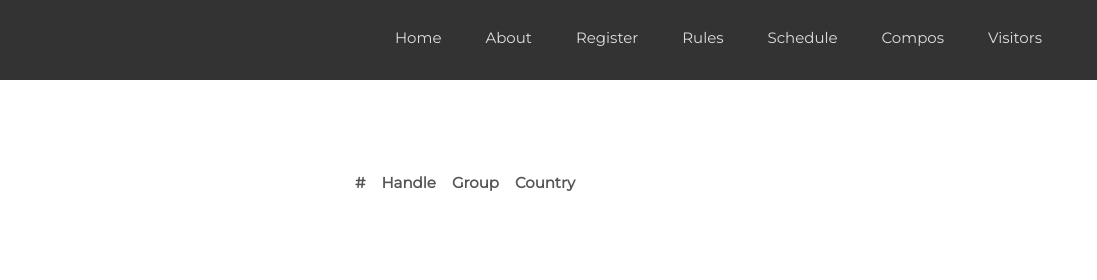
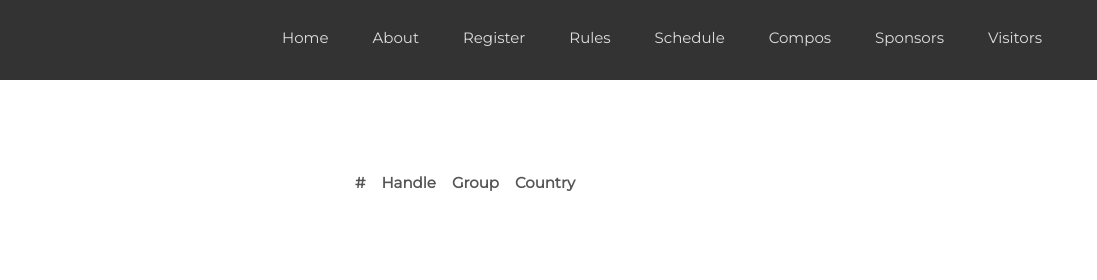
Before and after one commit to MrTimpi/edison, a website: page public/visitors-template.html in a window 1280 px wide. Shown: the top 280 px of the page, 183-1280 px from the left. Drawn offline with Linux system fonts and the light colour scheme.

Commit message:
fixed visitors menu having the sponsors link

```diff
--- a/public/visitors-template.html
+++ b/public/visitors-template.html
@@ -67,6 +67,8 @@
                                             <li><a class="smooth-scroll" href="./index.html#rules">Rules</a></li>
                                             <li><a class="smooth-scroll" href="./index.html#happen">Schedule</a></li>
                                             <li><a class="smooth-scroll" href="./index.html#compos">Compos</a></li>
+                                            <li><a class="smooth-scroll" href="#sponsors">Sponsors</a></li>
+
                                             <li><a class="smooth-scroll" href="./visitors.html">Visitors</a></li>
                                         </ul>
                                     </nav>
@@ -90,6 +92,8 @@
                                             <li><a class="smooth-scroll" href="./index.html#rules">Rules</a></li>
                                             <li><a class="smooth-scroll" href="./index.html#happen">Schedule</a></li>
                                             <li><a class="smooth-scroll" href="./index.html#compos">Compos</a></li>
+                                            <li><a class="smooth-scroll" href="./index.html#sponsors">Sponsors</a></li>
+
                                             <li><a class="smooth-scroll" href="./visitors.html">Visitors</a></li>
                                         </ul>
                                     </nav>
@@ -115,7 +119,8 @@
                                 <th>Handle</th>
                                 <th>Group</th>
                                 <th>Country</th>
-                                <ht></th>
+                                <ht>
+                                    </th>
                             </tr>
                             <!--visitorhtml-->
                         </table>
```
